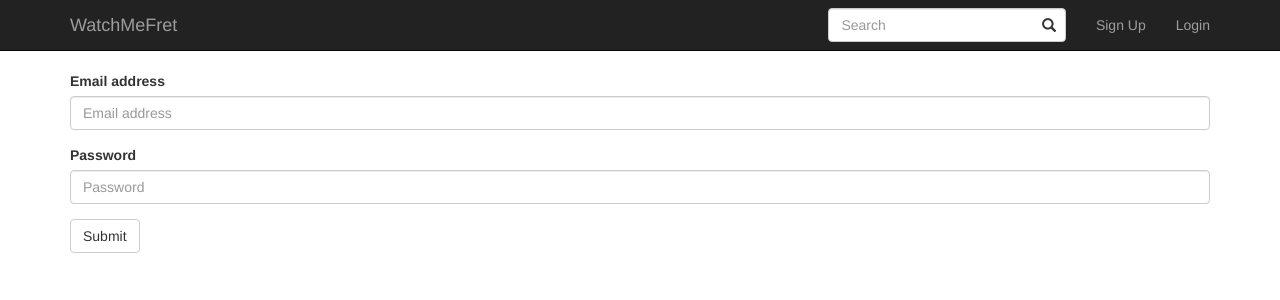
After one commit to bharbron/fretaggregator, a Flask app: page /login in a window 1280 px wide. The commit adds this page. Shown: the top 300 px of the page. Run offline with Flask 2, Linux system fonts and the light colour scheme; some libraries are stand-ins or nearby versions.

Commit message:
Added login view and login protection on some views

```diff
--- a/fretaggregator/__init__.py
+++ b/fretaggregator/__init__.py
@@ -8,6 +8,7 @@ app.config.from_object(config_path)
 
 from . import views
 from . import filters
+from . import login
 
 from database import Base, engine
 Base.metadata.create_all(engine)
--- a/fretaggregator/helpers.py
+++ b/fretaggregator/helpers.py
@@ -1,6 +1,6 @@
 from .database import session
 
-def get_or_create(model, **kwargs):
+def get_or_add(model, **kwargs):
   """
   Given a db model and keyword arguments for that model,
   either fetch the object from the database if it exists,
--- a/fretaggregator/models.py
+++ b/fretaggregator/models.py
@@ -1,11 +1,12 @@
 import datetime
+from flask.ext.login import UserMixin
 
 from sqlalchemy import Column, Integer, Boolean, String, DateTime, ForeignKey
 from sqlalchemy.orm import relationship
 
 from .database import Base, engine
 
-class User(Base):
+class User(Base, UserMixin):
   __tablename__ = "users"
 
   id = Column(Integer, primary_key=True)
--- a/fretaggregator/templates/base.html
+++ b/fretaggregator/templates/base.html
@@ -49,6 +49,16 @@
       </div>
     </div>
 
+    {% with messages = get_flashed_messages(with_categories=true) %}
+    {% if messages %}
+    {% for category, message in messages %}
+    <div class="alert alert-{{ category }}">
+      {{ message }}
+    </div>
+    {% endfor %}
+    {% endif %}
+    {% endwith %}
+
     <div class="container">
       {% block content %}{% endblock %}
     </div>
--- /dev/null
+++ b/fretaggregator/templates/login.html
@@ -0,0 +1,14 @@
+{% extends "base.html" %}
+{% block content %}
+<form role="form" method="POST">
+  <div class="form-group">
+    <label for="email">Email address</label>
+    <input type="email" class="form-control" id="email" name="email" placeholder="Email address" required>
+  </div>
+  <div class="form-group">
+    <label for="password">Password</label>
+    <input type="password" class="form-control" id="password" name="password" placeholder="Password" required>
+  </div>
+  <button type="submit" class="btn btn-default">Submit</button>
+</form>
+{% endblock %}
--- a/fretaggregator/views.py
+++ b/fretaggregator/views.py
@@ -1,9 +1,11 @@
-from flask import render_template, request, redirect, url_for
+from flask import render_template, request, redirect, url_for, flash
+from flask.ext.login import login_user, logout_user, login_required, current_user
+from werkzeug.security import check_password_hash
 
-from models import Submission, Song, Band, Link, User
 from fretaggregator import app
+from .models import Submission, Song, Band, Link, User
 from .database import session
-from helpers import get_or_create
+from .helpers import get_or_add
 
 @app.route("/", methods=["GET"])
 def home():
@@ -21,25 +23,46 @@ def results():
 
 
 @app.route("/add", methods=["GET"])
+@login_required
 def add_get():
   """ Page for adding new submissions """
   return render_template("add.html")
 
 @app.route("/add", methods=["POST"])
+@login_required
 def add_post():
   """ Receives the newly POSTed submission and adds it to the database """
   # Until we implement logon, set the submitter to the first user in the database
   user = session.query(User).get(1)
 
-  #band = Band(name=request.form["band"])
-  band = get_or_create(Band, name=request.form["band"])
-  song = Song(title=request.form["song"], band=band)
-  link = Link(url=request.form["url"])
+  band = get_or_add(Band, name=request.form["band"])
+  #song = Song(title=request.form["song"], band=band)
+  #link = Link(url=request.form["url"])
+  song = get_or_add(Song, title=request.form["song"], band=band)
+  link = get_or_add(Link, url=request.form["url"])
 
   # TODO: Add the guitarist and video guitarist as well.
 
   submission = Submission(submitter=user, song=song, band=band, link=link)
 
-  session.add_all([song, link, submission])
+  session.add(submission)
   session.commit()
   return redirect(url_for("home"))
+
+@app.route("/login", methods=["GET"])
+def login_get():
+  return render_template("login.html")
+
+@app.route("/login", methods=["POST"])
+def login_post():
+  email = request.form["email"]
+  password = request.form["password"]
+  user = session.query(User).filter_by(email=email).first()
+  if not user or not check_password_hash(user.password, password):
+    flash("Incorrect username or password", "danger")
+    return redirect(url_for("login_get"))
+
+@app.route("/logout")
+def logout():
+  logout_user()
+  return redirect(url_for("home"))
```
Also changed, not shown: fretaggregator/login.py (added, +15 -0 lines).
